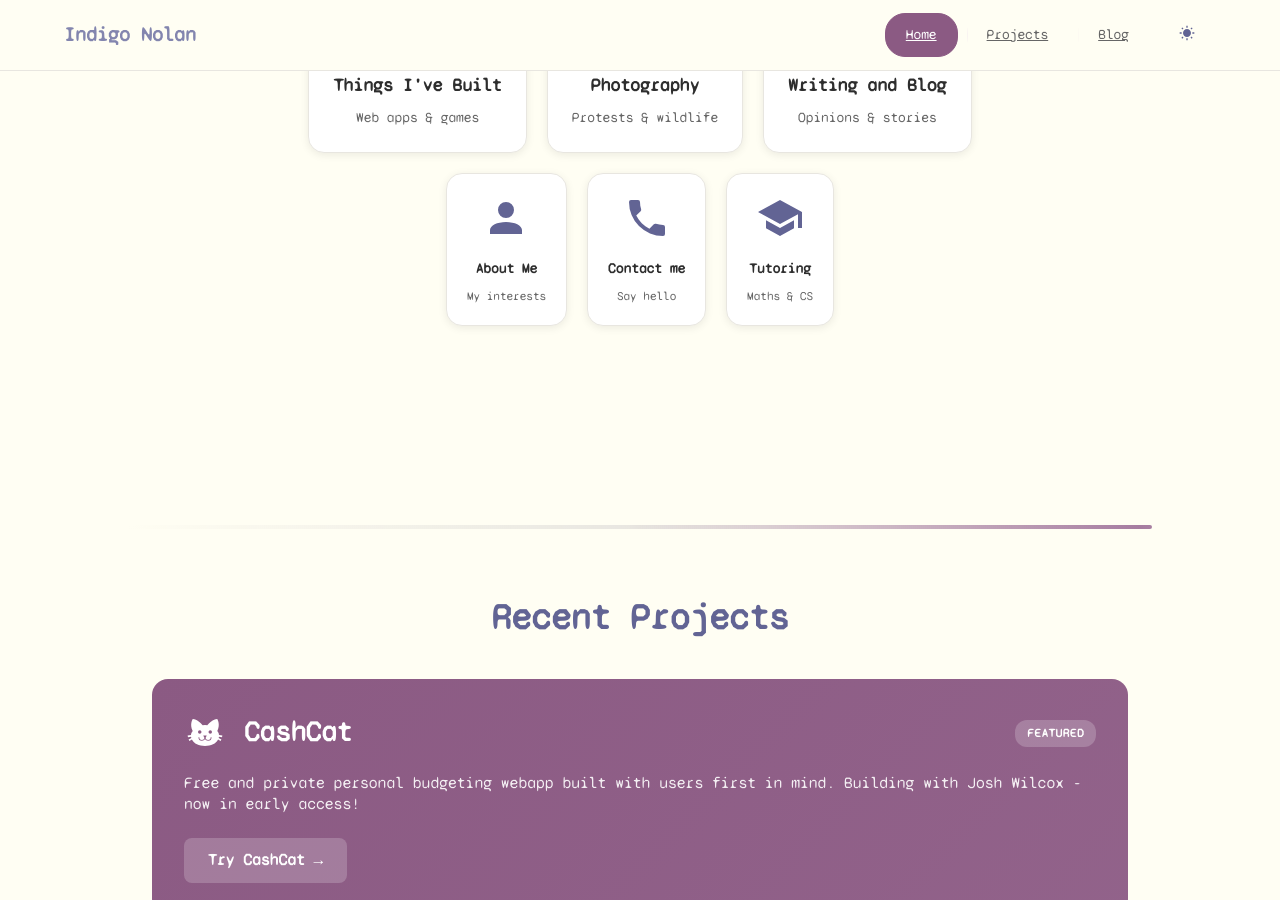
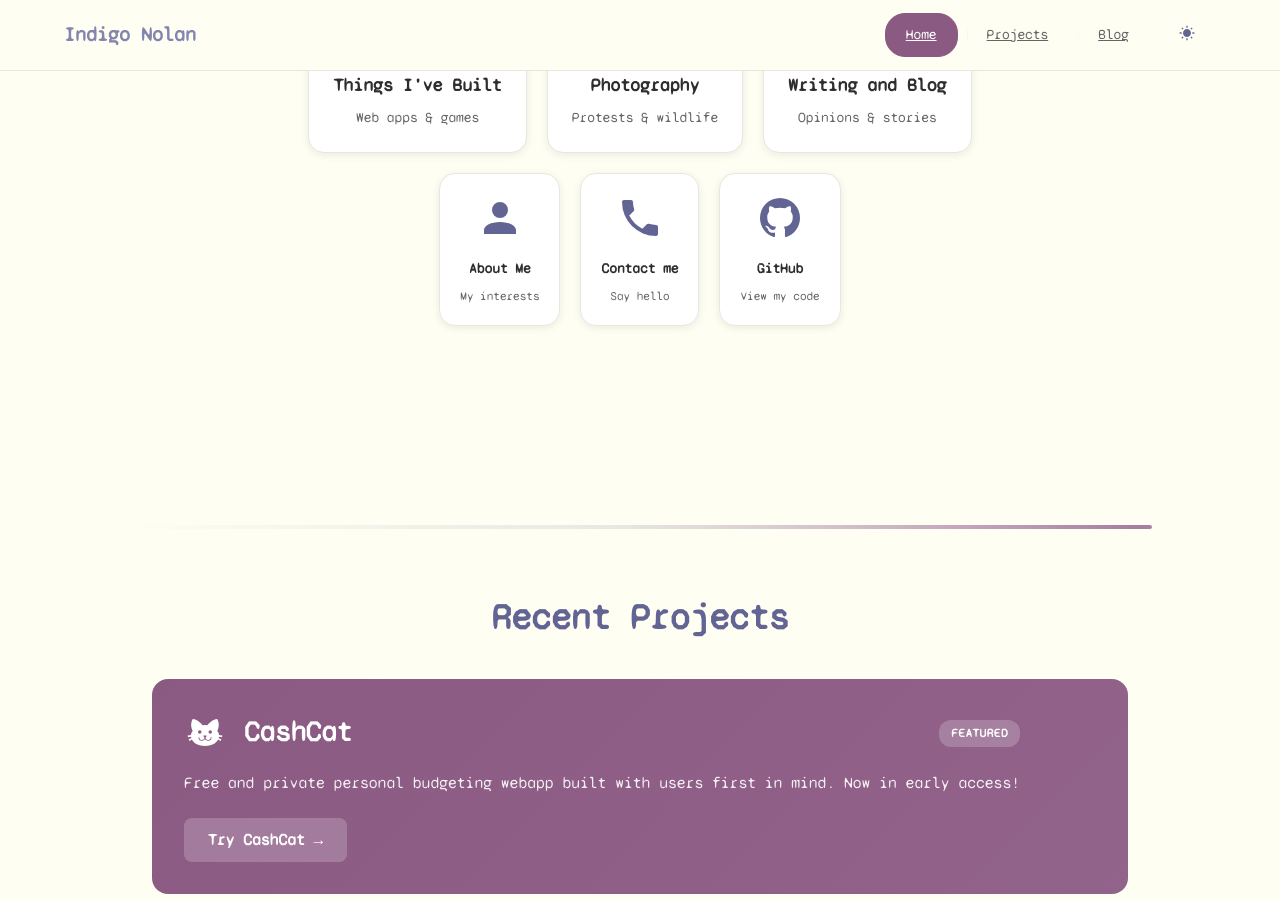
Before and after one commit to Lem0naise/website, a Jekyll site: the page index.html, which Jekyll copies as it is, in a window 1280 px wide and 900 px high, scrolled down 355 px. Built offline with Jekyll 4.4.1, drawn with Linux system fonts in a browser that asks for light colours; some of the changed text lies outside the part shown.

Commit message:
Remove tutoring, replace with github

```diff
--- a/index.html
+++ b/index.html
@@ -79,7 +79,7 @@
 		<main id="cont">
 			<section class="welcome-section">
 				<div class="welcome-content glass-card">
-					<h1><a href="https://github.com/Lem0naise">Hi, I'm Indigo!</a></h1>
+					<h1>Hi, I'm Indigo!</h1>
 
 					<div class="looking-for">
 						<div class='status-updates' id='status-updates'>
@@ -109,7 +109,7 @@
 								<p>Protests & wildlife</p>
 							</a>
 
-							<a class="option-card" href="./blog">
+							<a class="option-card" href="https://github.com/Lem0naise">
 								<!-- inline SVG from imgs/notebook.svg -->
 
 								<h3><svg class='option-img' xmlns="http://www.w3.org/2000/svg" viewBox="0 0 24 24"><path d="M3,7V5H5V4C5,2.89 5.9,2 7,2H13V9L15.5,7.5L18,9V2H19C20.05,2 21,2.95 21,4V20C21,21.05 20.05,22 19,22H7C5.95,22 5,21.05 5,20V19H3V17H5V13H3V11H5V7H3M7,11H5V13H7V11M7,7V5H5V7H7M7,19V17H5V19H7Z" /></svg> Writing and Blog</h3>
@@ -136,11 +136,11 @@
 								<p>Say hello</p>
 							</a>
 
-							<a class="option-card  smaller" href="./tutoring">
+							<a class="option-card  smaller" href="https://github.com/Lem0naise" target="_blank">
 								<!-- inline SVG from imgs/school.svg -->
 
-								<h3><svg class='option-img' xmlns="http://www.w3.org/2000/svg" viewBox="0 0 24 24"><path d="M12,3L1,9L12,15L21,10.09V17H23V9M5,13.18V17.18L12,21L19,17.18V13.18L12,17L5,13.18Z" /></svg> Tutoring</h3>
-								<p>Maths & CS</p>
+								<h3><svg class='option-img' xmlns="http://www.w3.org/2000/svg" viewBox="0 0 24 24"><path d="M12,2A10,10 0 0,0 2,12C2,16.42 4.87,20.17 8.84,21.5C9.34,21.58 9.5,21.27 9.5,21C9.5,20.77 9.5,20.14 9.5,19.31C6.73,19.91 6.14,17.97 6.14,17.97C5.68,16.81 5.03,16.5 5.03,16.5C4.12,15.88 5.1,15.9 5.1,15.9C6.1,15.97 6.63,16.93 6.63,16.93C7.5,18.45 8.97,18 9.54,17.76C9.63,17.11 9.89,16.67 10.17,16.42C7.95,16.17 5.62,15.31 5.62,11.5C5.62,10.39 6,9.5 6.65,8.79C6.55,8.54 6.2,7.5 6.75,6.15C6.75,6.15 7.59,5.88 9.5,7.17C10.29,6.95 11.15,6.84 12,6.84C12.85,6.84 13.71,6.95 14.5,7.17C16.41,5.88 17.25,6.15 17.25,6.15C17.8,7.5 17.45,8.54 17.35,8.79C18,9.5 18.38,10.39 18.38,11.5C18.38,15.32 16.04,16.16 13.81,16.41C14.17,16.72 14.5,17.33 14.5,18.26C14.5,19.6 14.5,20.68 14.5,21C14.5,21.27 14.66,21.59 15.17,21.5C19.14,20.16 22,16.42 22,12A10,10 0 0,0 12,2Z" /></svg> GitHub</h3>
+								<p>View my code</p>
 							</a>
 						</div>
 					</div>
@@ -164,7 +164,7 @@
 									CashCat</h3>
 								<span class="featured-badge">Featured</span>
 							</div>
-							<p itemprop="description">Free and private personal budgeting webapp built with users first in mind. Building with Josh Wilcox - now in early access!</p>
+							<p itemprop="description">Free and private personal budgeting webapp built with users first in mind. Now in early access!</p>
 							<div class="project-links">
 								<a href="https://cashcat.app" target="_blank" class="primary-link" rel="noopener" itemprop="url">Try CashCat →</a>
 							</div>
@@ -234,6 +234,8 @@
 								<li><a href="https://indigowg.com" target="_blank" rel="noopener">Indigo Wolf-Garraway</a> - Name buddy and fellow student</li>
 								<li><a href="https://github.com/creative-pig">Joe Williams</a> - Creator of the hit game <a href="https://creative-pig.github.io/politoedle">Politoedle</a> and fellow student</li>
 							</ul>
+
+							<p style="text-align: left"><strong>Need help with maths or computer science?</strong> <a href="./tutoring">I offer tutoring services</a> for students at all levels.</p>
 						</div>
 					</div>
 				</div>
--- a/portfolio/index.html
+++ b/portfolio/index.html
@@ -104,7 +104,7 @@
 									 CashCat ↗</h3>
 								<span class="featured-badge">Featured</span>
 							</div>
-							<p itemprop="description">A free and user-focused personal budgeting webapp. Building early access right now with Josh Wilcox!
+							<p itemprop="description">A free and user-focused personal budgeting webapp. Building early access right now!
 							</p>
 							<div class="project-links">
 								<p class="primary-link" >Try CashCat →</p>
```
